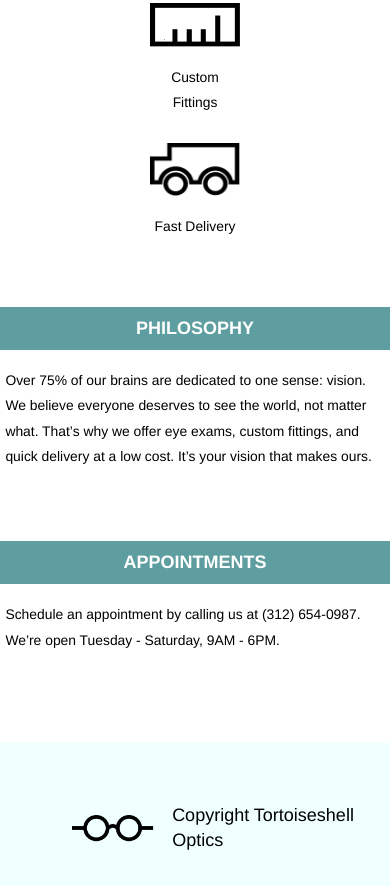
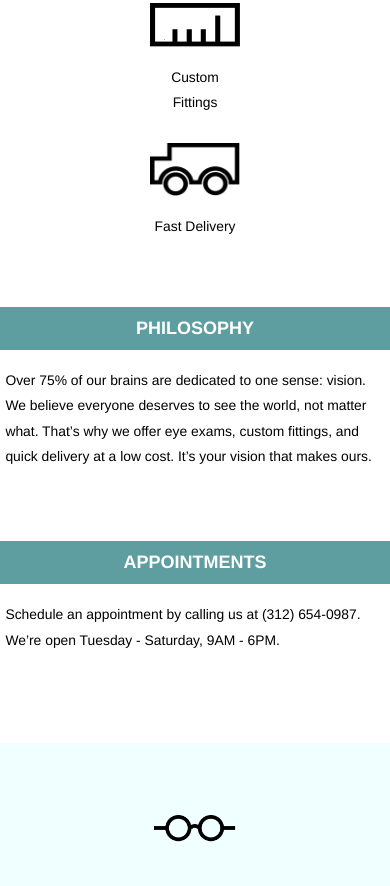
Before and after one commit to alanmdsan/tortoiseshell-optics, a plain HTML site: page index.html in a window 390 px wide. Shown: the part 543-1429 px from the top of the page. Drawn offline with Linux system fonts and the light colour scheme.

Commit message:
Adjust footer

```diff
--- a/index.html
+++ b/index.html
@@ -66,7 +66,7 @@
 
     <footer>
       <img src="./resources/images/logo-black.png" class="logo-black">
-      <span>Copyright Tortoiseshell Optics</span>
+      <span class="copyright">Copyright Tortoiseshell Optics</span>
     </footer>
   </body>
 </html>
--- a/resources/css/style.css
+++ b/resources/css/style.css
@@ -260,4 +260,12 @@ footer {
     padding: 0 0.3rem;
     font-size: 0.77rem;
   }
+
+  .logo-black {
+    margin: 4rem auto;
+  }
+
+  .copyright {
+    display: none;
+  }
 }
```
